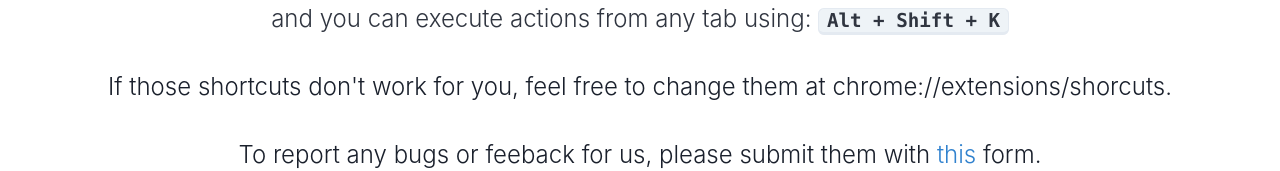
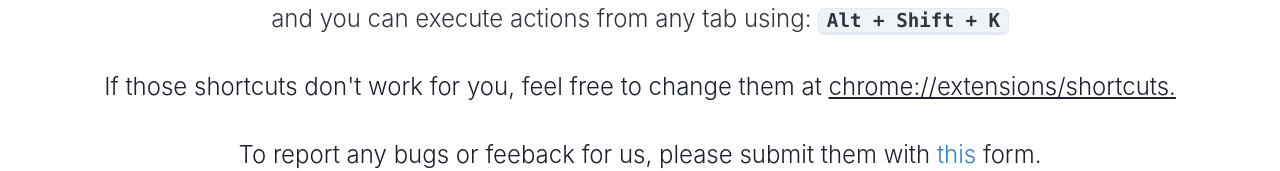
Before and after one commit to MitchellMarkGeorge/TabButlerWebsite, a React (Create React App) app: page /welcome in a window 1280 px wide. Shown: the part 471-642 px from the top of the page. Built offline with nearby package versions, Linux system fonts and the light colour scheme.

Commit message:
added missing commands message

```diff
--- a/src/Pages/WelcomePage.tsx
+++ b/src/Pages/WelcomePage.tsx
@@ -4,7 +4,8 @@ import { NavBar } from '../components';
 import { isFirefox, isMac } from '../utils';
 
 export const WelcomePage: React.FC = () => {
-
+  const queryParams = new URLSearchParams(window.location.search);
+  const isMissingCommands = queryParams.get('missing_commands') === 'true';
   const [animationIn, setAnimationIn] = useState(false);
 
   setTimeout(() => {
@@ -15,7 +16,7 @@ export const WelcomePage: React.FC = () => {
     if (isFirefox) {
       return 'about:addons';
     } else {
-      return 'chrome://extensions/shorcuts';
+      return 'chrome://extensions/shortcuts';
     }
   };
 
@@ -32,6 +33,28 @@ export const WelcomePage: React.FC = () => {
               <Text fontSize="4xl" fontWeight="light">
                 Let's get you started!
               </Text>
+
+              {isMissingCommands ? (
+                <Text
+                  fontSize="3xl"
+                  color="red.500"
+                  fontWeight={isMissingCommands ? 'bold' : 'light'}
+                >
+                  <div>
+                    It seems like you have another extension in your browser
+                    that uses the same shortcuts as Tab Butler.
+                  </div>
+                  <div>
+                    Please head over to{' '}
+                    <Box as="span" textDecoration="underline">
+                      {getShortcutsUrl()}
+                    </Box>{' '}
+                    to set new shortcuts so the extension can work in your
+                    browser.
+                  </div>
+                </Text>
+              ) : (
+                <>
                   <Box maxWidth="60%">
                     <Text fontSize="2xl" opacity={0.9} fontWeight="light">
                       Once the extension is fully activated, you can search your
@@ -41,16 +64,31 @@ export const WelcomePage: React.FC = () => {
                     <Text fontSize="2xl" opacity={0.9} fontWeight="light">
                       and you can execute actions from any tab using:{' '}
                       <Kbd>
-                    {isMac ? 'Option' : 'Alt'} + Shift + {isMac ? 'Space' : 'K'}
+                        {isMac ? 'Option' : 'Alt'} + Shift +{' '}
+                        {isMac ? 'Space' : 'K'}
                       </Kbd>
                     </Text>
                   </Box>
+                  <Text
+                    fontSize="2xl"
+                    fontWeight={isMissingCommands ? 'bold' : 'light'}
+                  >
+                    If those shortcuts don't work for you, feel free to change
+                    them at <Box as="span" textDecoration="underline">
+                      {getShortcutsUrl()}.
+                    </Box>
+                  </Text>
+                </>
+              )}
               <Text fontSize="2xl" fontWeight="light">
-                If those shortcuts don't work for you, feel free to change them
-                at {getShortcutsUrl()}.
-              </Text>
-              <Text fontSize="2xl" fontWeight="light">
-                To report any bugs or feeback for us, please submit them with <Link href='https://forms.gle/3JyYNs48999h7GKB8' color="blue.500">this</Link> form.
+                To report any bugs or feeback for us, please submit them with{' '}
+                <Link
+                  href="https://forms.gle/3JyYNs48999h7GKB8"
+                  color="blue.500"
+                >
+                  this
+                </Link>{' '}
+                form.
               </Text>
             </VStack>
           </ScaleFade>
```
Lines whose indentation alone changed are shown as unchanged.
